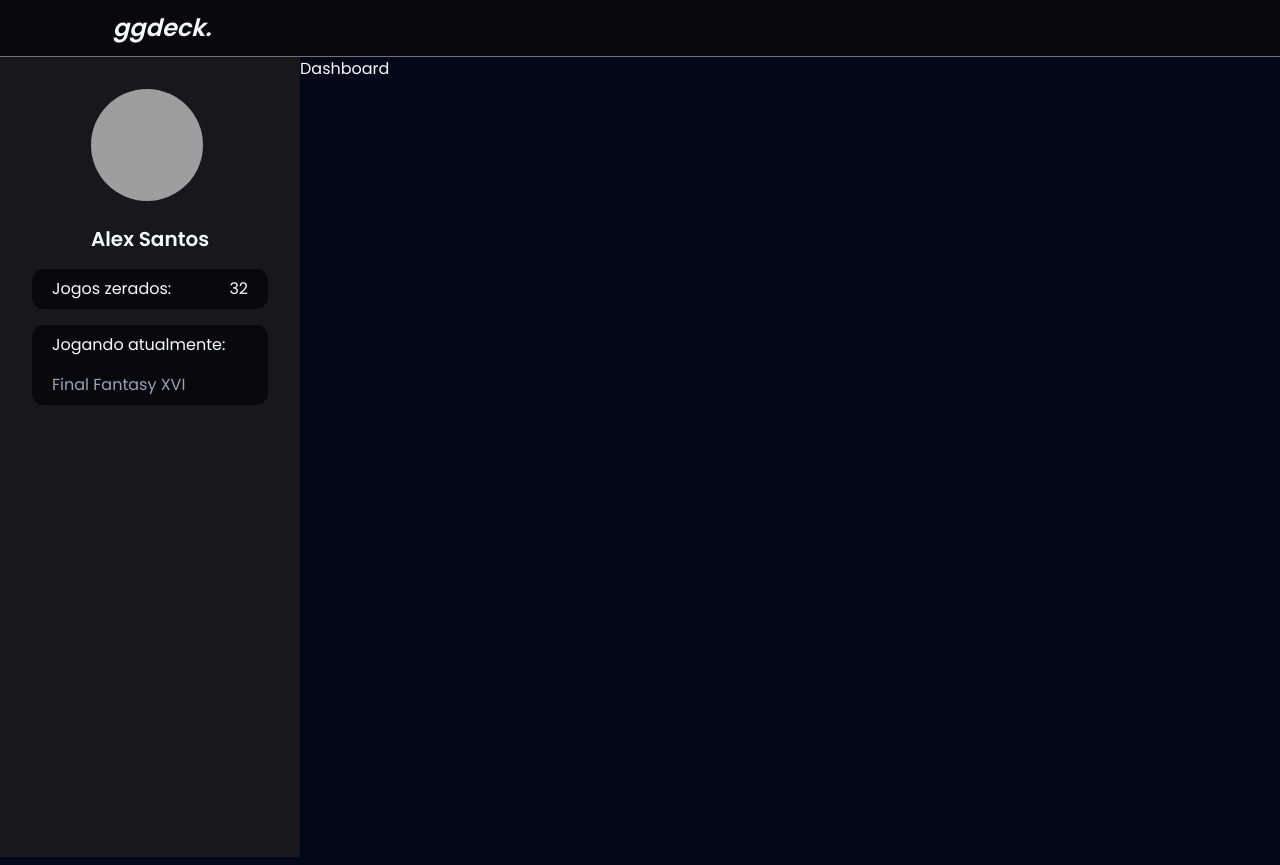
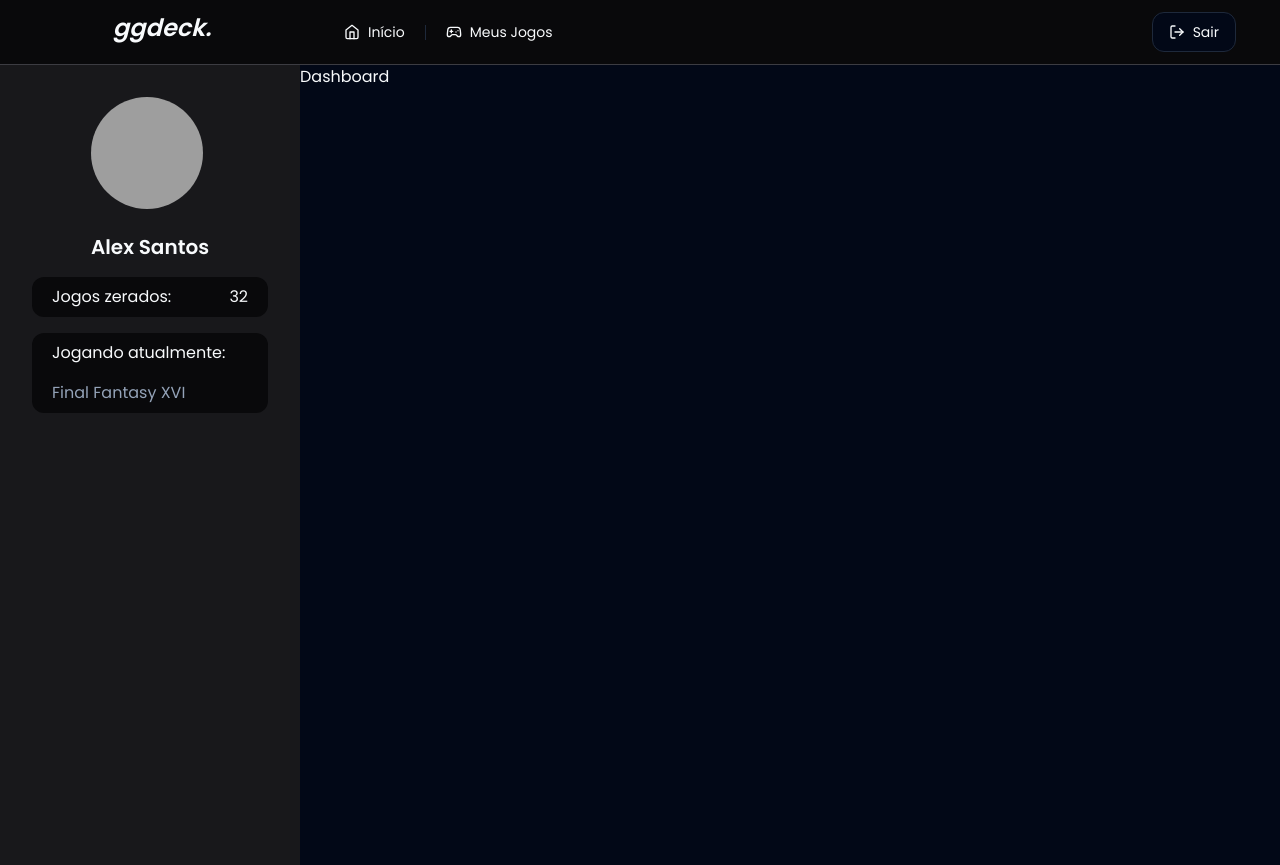
Before and after one commit to devalexsantos/ggdeck, a React (Vite) app: page / in a window 1280 px wide. Built offline with nearby package versions, Linux system fonts and the light colour scheme; grey boxes are pictures that could not be loaded.

Commit message:
create a desktop navigation

```diff
--- a/package.json
+++ b/package.json
@@ -12,6 +12,7 @@
   },
   "dependencies": {
     "@radix-ui/react-avatar": "^1.0.4",
+    "@radix-ui/react-navigation-menu": "^1.1.4",
     "@radix-ui/react-separator": "^1.0.3",
     "@radix-ui/react-slot": "^1.0.2",
     "class-variance-authority": "^0.7.0",
--- /dev/null
+++ b/src/components/desktop-menu.tsx
@@ -0,0 +1,33 @@
+import {
+  NavigationMenu,
+  NavigationMenuItem,
+  NavigationMenuLink,
+  NavigationMenuList,
+} from '@/components/ui/navigation-menu'
+import { Separator } from './ui/separator'
+import { Gamepad2, Home } from 'lucide-react'
+
+export default function DesktopMenu() {
+  return (
+    <NavigationMenu className="w-full">
+      <NavigationMenuList className="flex gap-4 text-sm w-full">
+        <NavigationMenuItem>
+          <NavigationMenuLink className="flex items-center gap-2" href="/">
+            <Home size={16} />
+            Início
+          </NavigationMenuLink>
+        </NavigationMenuItem>
+        <Separator
+          orientation="vertical"
+          className="h-[15px] border-zinc-300 border-opacity-90"
+        />
+        <NavigationMenuItem>
+          <NavigationMenuLink href="/" className="flex items-center gap-2">
+            <Gamepad2 size={16} />
+            Meus Jogos
+          </NavigationMenuLink>
+        </NavigationMenuItem>
+      </NavigationMenuList>
+    </NavigationMenu>
+  )
+}
--- /dev/null
+++ b/src/components/ui/navigation-menu.tsx
@@ -0,0 +1,128 @@
+import * as React from "react"
+import * as NavigationMenuPrimitive from "@radix-ui/react-navigation-menu"
+import { cva } from "class-variance-authority"
+import { ChevronDown } from "lucide-react"
+
+import { cn } from "@/lib/utils"
+
+const NavigationMenu = React.forwardRef<
+  React.ElementRef<typeof NavigationMenuPrimitive.Root>,
+  React.ComponentPropsWithoutRef<typeof NavigationMenuPrimitive.Root>
+>(({ className, children, ...props }, ref) => (
+  <NavigationMenuPrimitive.Root
+    ref={ref}
+    className={cn(
+      "relative z-10 flex max-w-max flex-1 items-center justify-center",
+      className
+    )}
+    {...props}
+  >
+    {children}
+    <NavigationMenuViewport />
+  </NavigationMenuPrimitive.Root>
+))
+NavigationMenu.displayName = NavigationMenuPrimitive.Root.displayName
+
+const NavigationMenuList = React.forwardRef<
+  React.ElementRef<typeof NavigationMenuPrimitive.List>,
+  React.ComponentPropsWithoutRef<typeof NavigationMenuPrimitive.List>
+>(({ className, ...props }, ref) => (
+  <NavigationMenuPrimitive.List
+    ref={ref}
+    className={cn(
+      "group flex flex-1 list-none items-center justify-center space-x-1",
+      className
+    )}
+    {...props}
+  />
+))
+NavigationMenuList.displayName = NavigationMenuPrimitive.List.displayName
+
+const NavigationMenuItem = NavigationMenuPrimitive.Item
+
+const navigationMenuTriggerStyle = cva(
+  "group inline-flex h-10 w-max items-center justify-center rounded-md bg-background px-4 py-2 text-sm font-medium transition-colors hover:bg-accent hover:text-accent-foreground focus:bg-accent focus:text-accent-foreground focus:outline-none disabled:pointer-events-none disabled:opacity-50 data-[active]:bg-accent/50 data-[state=open]:bg-accent/50"
+)
+
+const NavigationMenuTrigger = React.forwardRef<
+  React.ElementRef<typeof NavigationMenuPrimitive.Trigger>,
+  React.ComponentPropsWithoutRef<typeof NavigationMenuPrimitive.Trigger>
+>(({ className, children, ...props }, ref) => (
+  <NavigationMenuPrimitive.Trigger
+    ref={ref}
+    className={cn(navigationMenuTriggerStyle(), "group", className)}
+    {...props}
+  >
+    {children}{" "}
+    <ChevronDown
+      className="relative top-[1px] ml-1 h-3 w-3 transition duration-200 group-data-[state=open]:rotate-180"
+      aria-hidden="true"
+    />
+  </NavigationMenuPrimitive.Trigger>
+))
+NavigationMenuTrigger.displayName = NavigationMenuPrimitive.Trigger.displayName
+
+const NavigationMenuContent = React.forwardRef<
+  React.ElementRef<typeof NavigationMenuPrimitive.Content>,
+  React.ComponentPropsWithoutRef<typeof NavigationMenuPrimitive.Content>
+>(({ className, ...props }, ref) => (
+  <NavigationMenuPrimitive.Content
+    ref={ref}
+    className={cn(
+      "left-0 top-0 w-full data-[motion^=from-]:animate-in data-[motion^=to-]:animate-out data-[motion^=from-]:fade-in data-[motion^=to-]:fade-out data-[motion=from-end]:slide-in-from-right-52 data-[motion=from-start]:slide-in-from-left-52 data-[motion=to-end]:slide-out-to-right-52 data-[motion=to-start]:slide-out-to-left-52 md:absolute md:w-auto ",
+      className
+    )}
+    {...props}
+  />
+))
+NavigationMenuContent.displayName = NavigationMenuPrimitive.Content.displayName
+
+const NavigationMenuLink = NavigationMenuPrimitive.Link
+
+const NavigationMenuViewport = React.forwardRef<
+  React.ElementRef<typeof NavigationMenuPrimitive.Viewport>,
+  React.ComponentPropsWithoutRef<typeof NavigationMenuPrimitive.Viewport>
+>(({ className, ...props }, ref) => (
+  <div className={cn("absolute left-0 top-full flex justify-center")}>
+    <NavigationMenuPrimitive.Viewport
+      className={cn(
+        "origin-top-center relative mt-1.5 h-[var(--radix-navigation-menu-viewport-height)] w-full overflow-hidden rounded-md border bg-popover text-popover-foreground shadow-lg data-[state=open]:animate-in data-[state=closed]:animate-out data-[state=closed]:zoom-out-95 data-[state=open]:zoom-in-90 md:w-[var(--radix-navigation-menu-viewport-width)]",
+        className
+      )}
+      ref={ref}
+      {...props}
+    />
+  </div>
+))
+NavigationMenuViewport.displayName =
+  NavigationMenuPrimitive.Viewport.displayName
+
+const NavigationMenuIndicator = React.forwardRef<
+  React.ElementRef<typeof NavigationMenuPrimitive.Indicator>,
+  React.ComponentPropsWithoutRef<typeof NavigationMenuPrimitive.Indicator>
+>(({ className, ...props }, ref) => (
+  <NavigationMenuPrimitive.Indicator
+    ref={ref}
+    className={cn(
+      "top-full z-[1] flex h-1.5 items-end justify-center overflow-hidden data-[state=visible]:animate-in data-[state=hidden]:animate-out data-[state=hidden]:fade-out data-[state=visible]:fade-in",
+      className
+    )}
+    {...props}
+  >
+    <div className="relative top-[60%] h-2 w-2 rotate-45 rounded-tl-sm bg-border shadow-md" />
+  </NavigationMenuPrimitive.Indicator>
+))
+NavigationMenuIndicator.displayName =
+  NavigationMenuPrimitive.Indicator.displayName
+
+export {
+  navigationMenuTriggerStyle,
+  NavigationMenu,
+  NavigationMenuList,
+  NavigationMenuItem,
+  NavigationMenuContent,
+  NavigationMenuTrigger,
+  NavigationMenuLink,
+  NavigationMenuIndicator,
+  NavigationMenuViewport,
+}
--- a/src/pages/_layout/app.tsx
+++ b/src/pages/_layout/app.tsx
@@ -1,15 +1,26 @@
 import { Outlet } from 'react-router-dom'
 import { Avatar, AvatarFallback, AvatarImage } from '@/components/ui/avatar'
 import ResumeProfile from '@/components/resume-profile'
+import DesktopMenu from '@/components/desktop-menu'
+import { LogOut } from 'lucide-react'
+import { Button } from '@/components/ui/button'
 
 export default function AppLayout() {
   return (
     <>
-      <div className="w-full flex p-3 bg-zinc-950 border-b border-b-zinc-500">
-        <div className="w-full max-w-[300px] flex justify-start sm:justify-center">
+      <div className="w-full flex p-3 bg-zinc-950 border-b border-b-zinc-500 border-opacity-50">
+        <div className="w-full max-w-[300px] flex justify-center">
           <span className="text-2xl italic font-extrabold">ggdeck.</span>
         </div>
-        <div className="flex-1 flex justify-end"></div>
+        <div className="flex-1 flex w-full px-8 justify-between items-center">
+          <DesktopMenu />
+          <Button
+            variant="outline"
+            className="flex items-center gap-2 rounded-xl"
+          >
+            <LogOut size={16} /> Sair
+          </Button>
+        </div>
       </div>
       <div className="min-h-screen flex flex-col sm:flex-row">
         <aside className="bg-zinc-900 w-full p-8 flex flex-col items-center gap-4 sm:w-[300px]">
```
Also changed, not shown: 1 other file (tests, documents, lock files or other folders).
